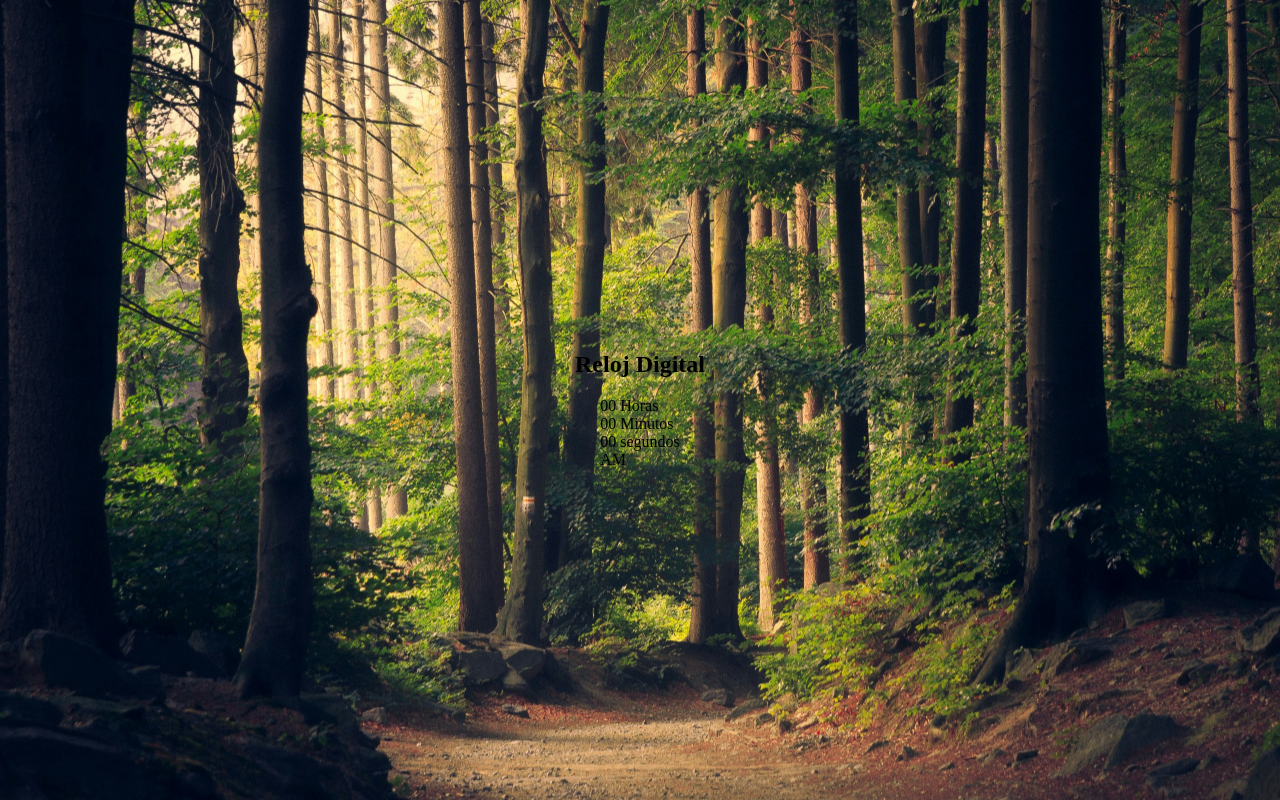
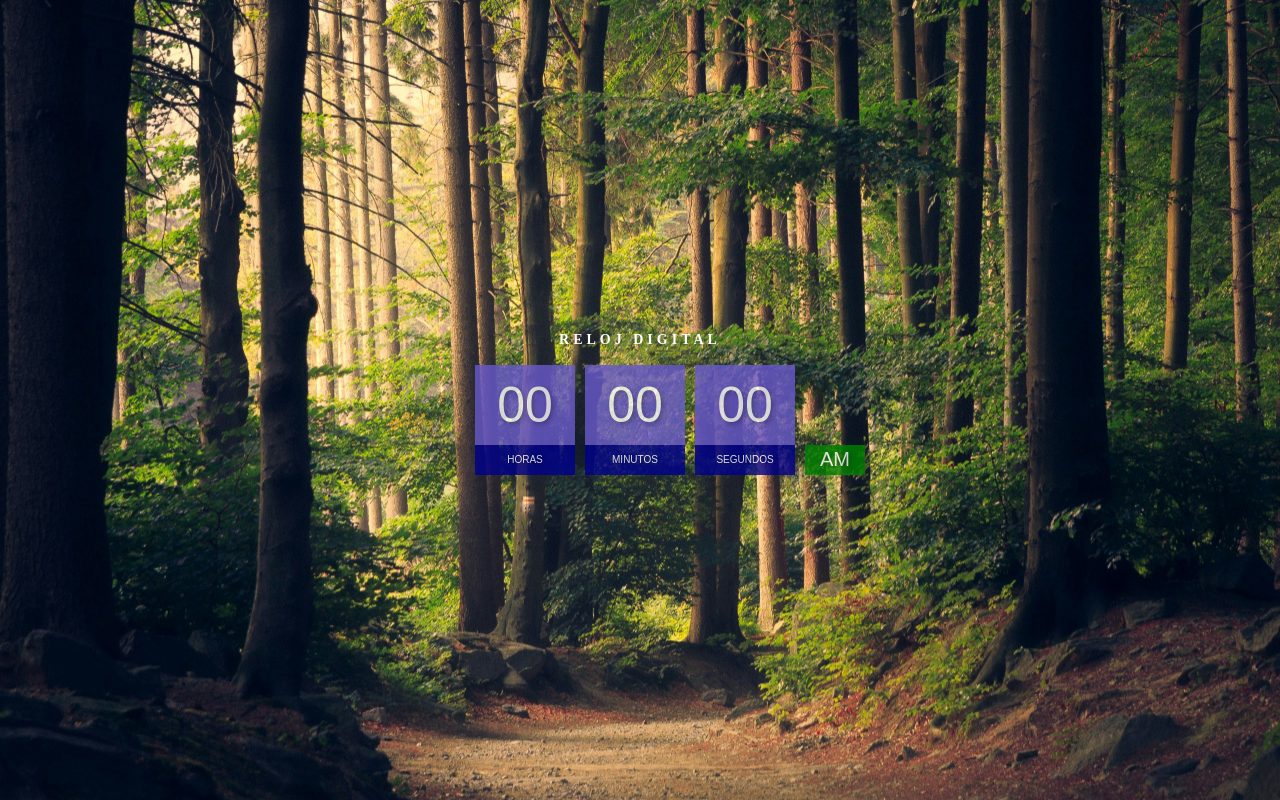
Before and after one commit to JacobbKG/Reloj-Digital, a plain HTML site: page Programa/index.html in a window 1280 px wide. Drawn offline with Linux system fonts and the light colour scheme.

Commit message:
Agregar cambios al archivo css

```diff
--- a/Programa/style.css
+++ b/Programa/style.css
@@ -1,10 +1,10 @@
 body{
+    margin: 0;
     background-image: url(background.jpg);
     background-position: center;
     background-repeat: no-repeat;
     background-size: cover;
     background-attachment: fixed;
-    margin: 0;
 }
 
 #clock-container{
@@ -15,3 +15,52 @@ body{
     height: 100vh;
     justify-content: center;
 }
+
+h2{
+    color: white;
+    text-transform: uppercase;
+    letter-spacing: 4px;
+    font-size: 14px;
+    text-align: center;
+}
+
+.clock{
+    display: flex;
+}
+
+.clock div{
+    margin: 5px;
+    position: relative;
+
+}
+
+.clock span{
+    font-family: sans-serif;
+    width: 100px;
+    height: 80px;
+    background-color: slateblue;
+    opacity: .8;
+    color: white;
+    display: flex;
+    justify-content: center;
+    align-items: center;
+    font-size: 50px;
+    text-shadow: 2px 2px 4px rgba(0, 0, 0, 0.3);
+}
+
+.clock .text{
+    height: 30px;
+    font-size: 10px;
+    text-transform: uppercase;
+    background-color: darkblue;
+}
+
+.clock #ampm{
+    bottom: 0;
+    position: absolute;
+    width: 60px;
+    height: 30px;
+    font-size: 20px;
+    background-color: green;
+
+}
```
